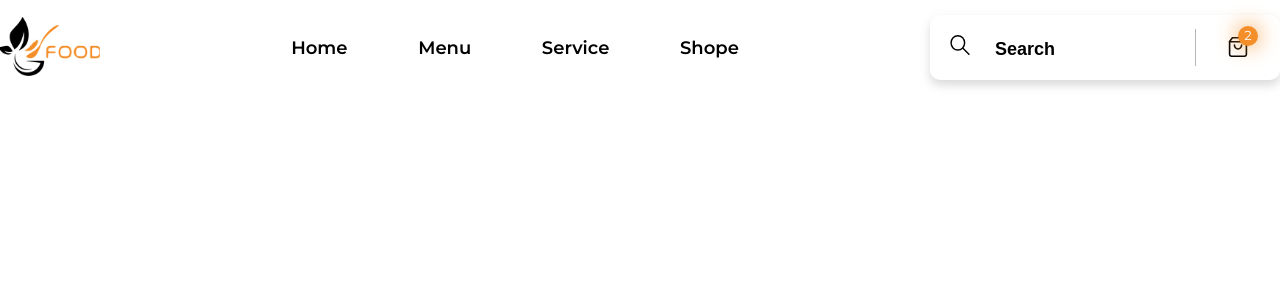
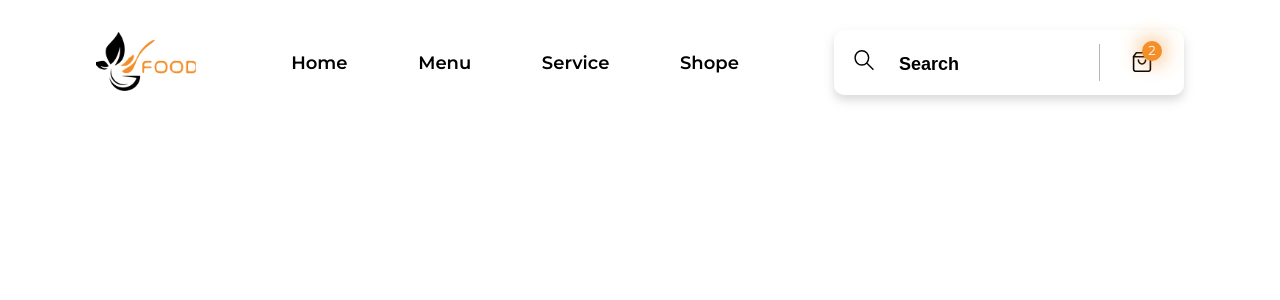
Before and after one commit to Aurelie-Runser/Restaurant, a Vue app: page / in a window 1280 px wide. Shown: the top 300 px of the page. Built offline with nearby package versions, Linux system fonts and the light colour scheme.

Commit message:
fix : myHeader
modification du composant pour qu'il prenne toute la largeur de l'ecran

```diff
--- a/src/components/myHeader.vue
+++ b/src/components/myHeader.vue
@@ -1,21 +1,30 @@
 <template>
     <header class="header">
-        <a class="header__logo" href="/">
+        <div class="header__content">
+            <a class="header__content__logo" href="/">
                 <img src="/Logo.png" alt="Logo de 'FOOD'">
             </a>
 
             <myHeaderMenu/>
             <myHeaderSearch/>
-
+        </div>
     </header>
 </template>
 
 <style lang="scss" scoped>
+
 .header{
     position: sticky;
     top: 0;
+    display: block;
+    width: 100vw;
+    margin-top: 15px;
+    background: $color-white;
+
+    .header__content{
+        max-width: 85vw;
+        margin: auto;
         padding: 15px 0;
-    background: $color-white;
         display: flex;
         justify-content: space-between;
         align-items: center;
@@ -25,6 +34,7 @@
             width: 100px;
         }
     }
+}
 </style>
 
 <script setup>
```
Lines whose indentation alone changed are shown as unchanged.
